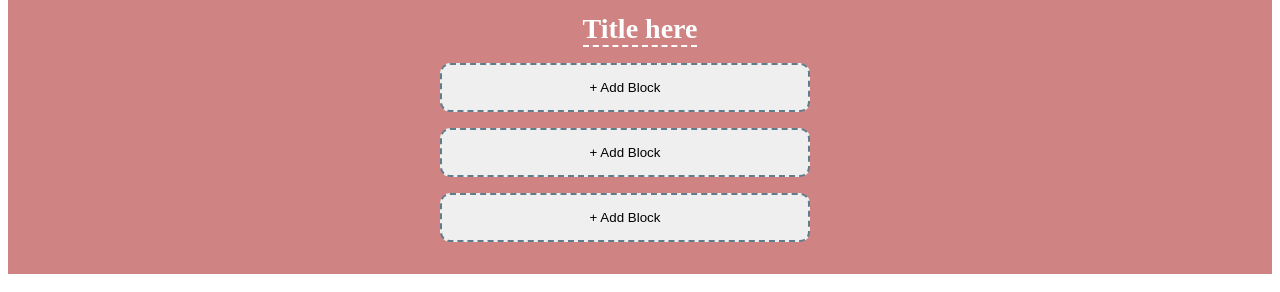
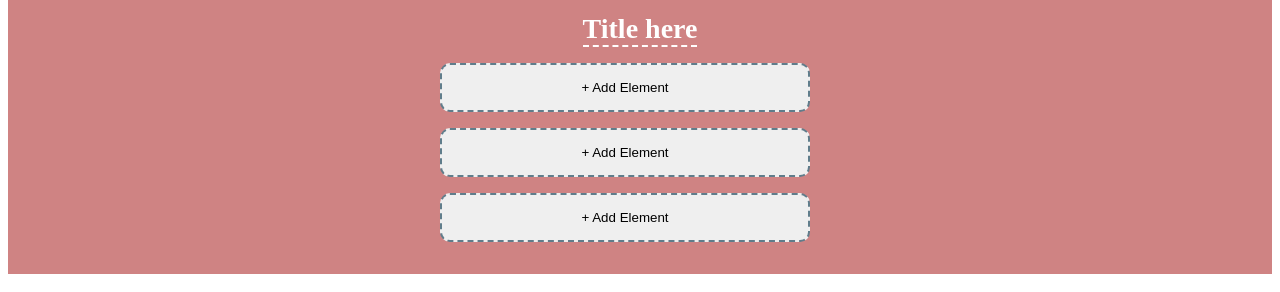
Before and after one commit to billysutomo/chocolate-waffle, a React (Create React App) app in the folder web/: page / in a window 1280 px wide. Shown: the part 130-422 px from the top of the page. Built offline with nearby package versions, Linux system fonts and the light colour scheme.

Commit message:
rename block to element

```diff
--- a/web/src/components/Block/index.tsx
+++ b/web/src/components/Element/index.tsx
@@ -2,7 +2,7 @@ import React from "react";
 import PropTypes from "prop-types";
 import styled, { css } from "styled-components";
 
-const BlockStyled = styled.button<BlockProps>`
+const ElementStyled = styled.button<ElementProps>`
   border: 2px dashed #607d8b;
   border-radius: 10px;
   padding: 15px 20px 15px 20px;
@@ -36,27 +36,27 @@ const BlockStyled = styled.button<BlockProps>`
     `}
 `;
 
-export interface BlockProps {
+export interface ElementProps {
   children: string;
   active: boolean;
   backgroundColor?: string;
   size?: "small" | "medium" | "large";
 }
 
-export const Block: React.FC<BlockProps> = ({
+export const Element: React.FC<ElementProps> = ({
   children,
   active,
   backgroundColor,
   size = "large",
 }) => {
   return (
-    <BlockStyled size={size} active={active} backgroundColor={backgroundColor}>
+    <ElementStyled size={size} active={active} backgroundColor={backgroundColor}>
       {children}
-    </BlockStyled>
+    </ElementStyled>
   );
 };
 
-Block.propTypes = {
+Element.propTypes = {
   children: PropTypes.string.isRequired,
   active: PropTypes.bool.isRequired,
   backgroundColor: PropTypes.string.isRequired,
--- /dev/null
+++ b/web/src/components/ElementWrapper/index.tsx
@@ -0,0 +1,21 @@
+import React from "react";
+import PropTypes from "prop-types";
+import styled from "styled-components";
+
+const ElementWrapperStyled = styled.div`
+  display: flex;
+  justify-content: space-between;
+  width: 370px;
+`;
+
+export interface ElementWrapperProps {
+  children: React.ReactNode;
+}
+
+export const ElementWrapper: React.FC<ElementWrapperProps> = ({ children }) => {
+  return <ElementWrapperStyled>{children}</ElementWrapperStyled>;
+};
+
+ElementWrapper.propTypes = {
+  children: PropTypes.node.isRequired,
+};
--- a/web/src/pages/Home/index.tsx
+++ b/web/src/pages/Home/index.tsx
@@ -1,7 +1,7 @@
 import React from "react";
 import styled from "styled-components";
-import { Block } from "../../components/Block";
-import { BlockWrapper } from "../../components/BlockWrapper";
+import { Element } from "../../components/Element";
+import { ElementWrapper } from "../../components/ElementWrapper";
 
 const PageStyled = styled.div`
   background-color: #cf8383;
@@ -63,9 +63,9 @@ const Component: React.FC = () => {
           </SvgStyled>
         </SvgContainerStyled>
         <TitleStyled><h1>Title here</h1></TitleStyled>
-        <Block active={false}>+ Add Block</Block>
-        <Block active={false}>+ Add Block</Block>
-        <Block active={false}>+ Add Block</Block>
+        <Element active={false}>+ Add Element</Element>
+        <Element active={false}>+ Add Element</Element>
+        <Element active={false}>+ Add Element</Element>
       </ContainerStyled>
     </PageStyled>
   );
```
Also changed, not shown: web/src/components/BlockWrapper/index.tsx (deleted, +0 -21 lines), 1 other file (tests, documents, lock files or other folders).
